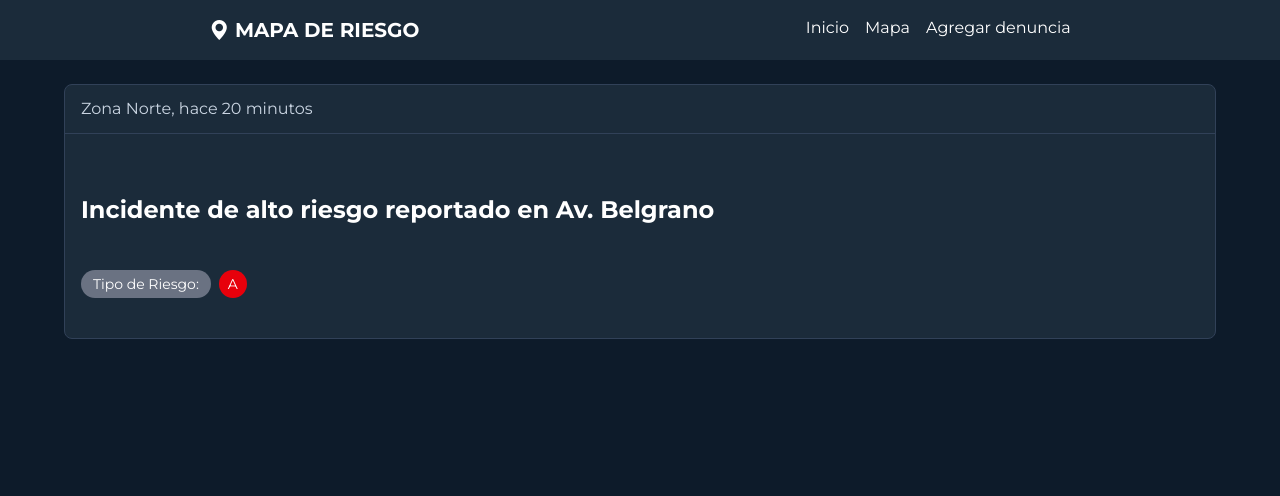
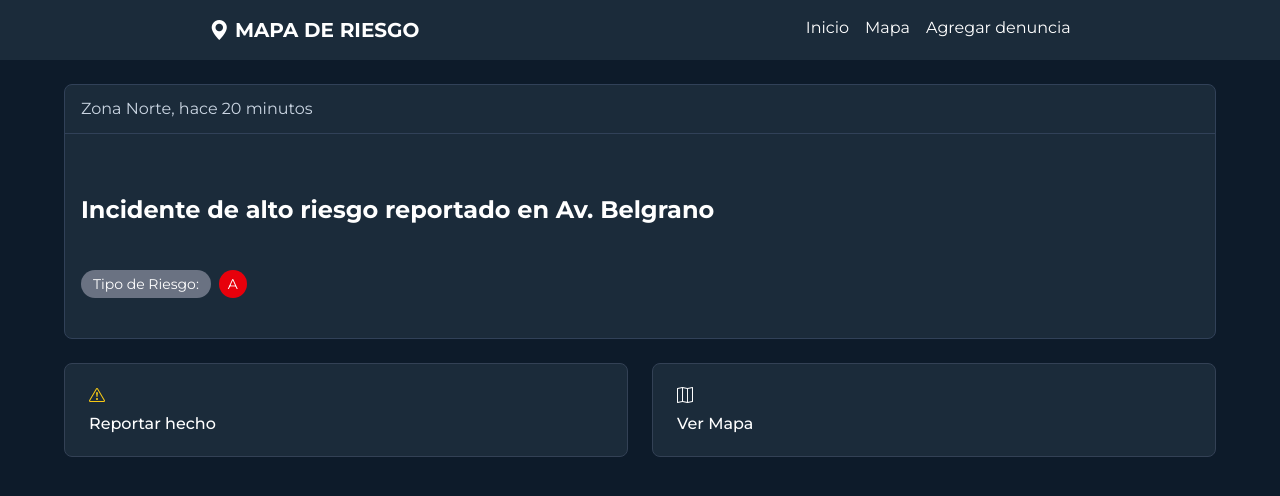
Before and after one commit to Matiassanchez18/Mapa-Riesgo-React, a React (Vite) app in the folder Mapa-Riesgo/: page / in a window 1280 px wide. Shown: the top 496 px of the page. Built offline with nearby package versions, Linux system fonts and the light colour scheme.

Commit message:
se termino de dar estilo a AccionesRapidas y cree sus clases de estilos

```diff
--- a/Mapa-Riesgo/src/Components/AccionesRapidas.jsx
+++ b/Mapa-Riesgo/src/Components/AccionesRapidas.jsx
@@ -1,9 +1,19 @@
-function AccionesRapidas () {
-    return(
-        <div>
+import "../Style/Home.css";
 
-        </div>
-    )
+function AccionesRapidas() {
+  return (
+    <section className="acciones-rapidas">
+      <a href="#" className="accion-rapida">
+        <i className="bi bi-exclamation-triangle accion-rapida-icono accion-rapida-icono--alerta"></i>
+        <span className="accion-rapida-texto">Reportar hecho</span>
+      </a>
+
+      <a href="/Mapa" className="accion-rapida">
+        <i className="bi bi-map accion-rapida-icono accion-rapida-icono--mapa"></i>
+        <span className="accion-rapida-texto">Ver Mapa</span>
+      </a>
+    </section>
+  );
 }
 
-export default AccionesRapidas
+export default AccionesRapidas;
--- a/Mapa-Riesgo/src/Pages/Home.jsx
+++ b/Mapa-Riesgo/src/Pages/Home.jsx
@@ -1,3 +1,4 @@
+import AccionesRapidas from "../Components/AccionesRapidas";
 import Navbar from "../Components/Navbar";
 import UltimoIncidente from "../Components/UltimoIncidente";
 
@@ -15,6 +16,7 @@ function Home() {
       <Navbar />
       <main className="mx-auto mt-6 w-[90%] max-w-6xl space-y-6">
         <UltimoIncidente incidente={incidenteReciente}></UltimoIncidente>
+        <AccionesRapidas />
 
       </main>
 
--- /dev/null
+++ b/Mapa-Riesgo/src/Style/Home.css
@@ -0,0 +1,54 @@
+.acciones-rapidas {
+  display: grid;
+  grid-template-columns: repeat(2, 1fr);
+  gap: 1rem;
+  width: 100%;
+}
+
+.accion-rapida {
+  display: flex;
+  flex-direction: column;
+  gap: 0.25rem;
+  padding: 1rem;
+  color: white;
+  background-color: #1b2b3a;
+  border: 1px solid #334155;
+  border-radius: 0.5rem;
+  text-decoration: none;
+  transition: border-color 0.2s;
+}
+
+.accion-rapida:hover {
+  border-color: #64748b;
+}
+
+.accion-rapida-icono {
+  font-size: 1rem;
+}
+
+.accion-rapida-icono--alerta {
+  color: #facc15;
+}
+
+.accion-rapida__icono--mapa {
+  color: #22d3ee;
+}
+
+.accion-rapida-texto {
+  font-size: 0.875rem;
+  font-weight: 500;
+}
+
+@media (min-width: 768px) {
+  .acciones-rapidas {
+    gap: 1.5rem;
+  }
+
+  .accion-rapida {
+    padding: 1.25rem 1.5rem;
+  }
+
+  .accion-rapida-texto {
+    font-size: 1rem;
+  }
+}
```
